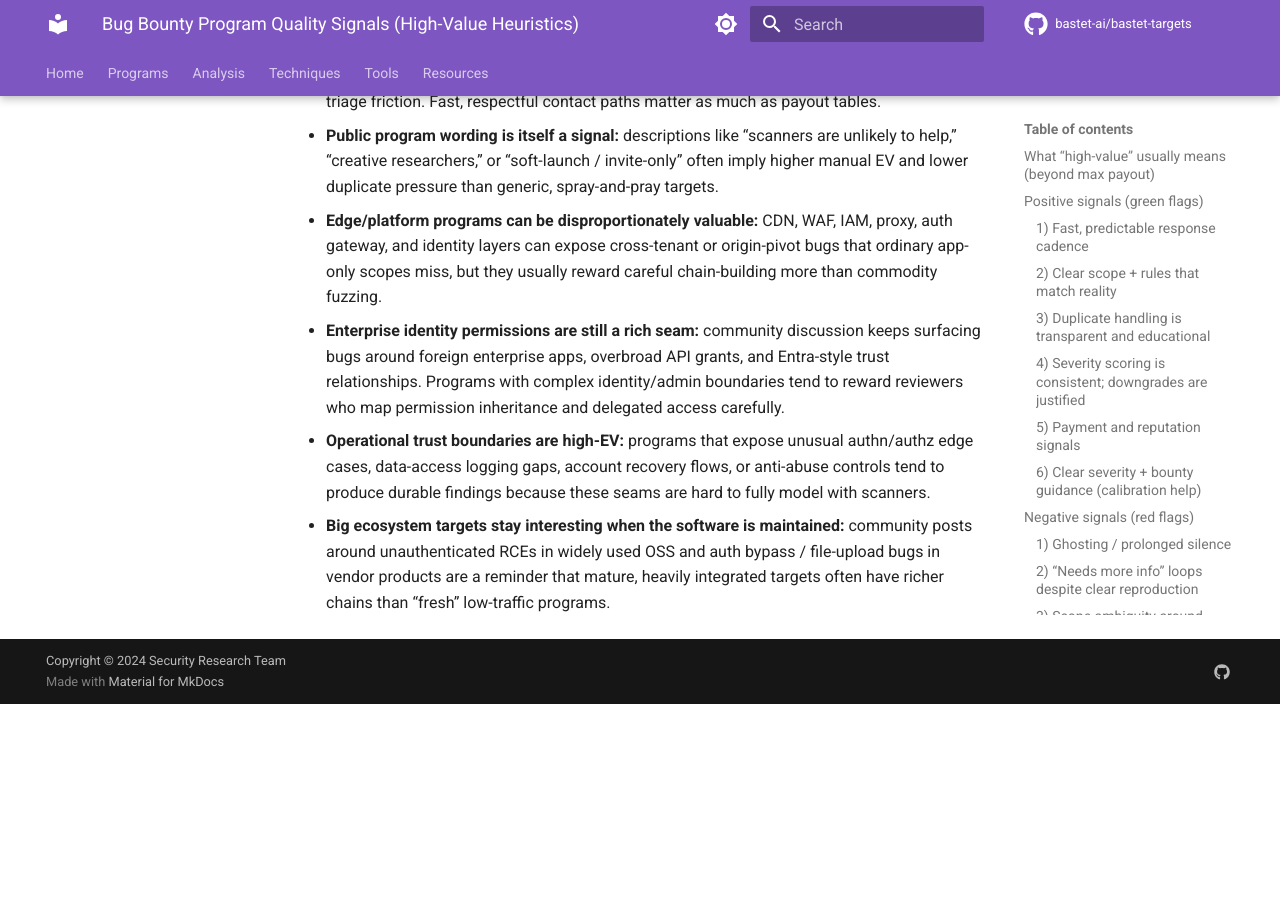
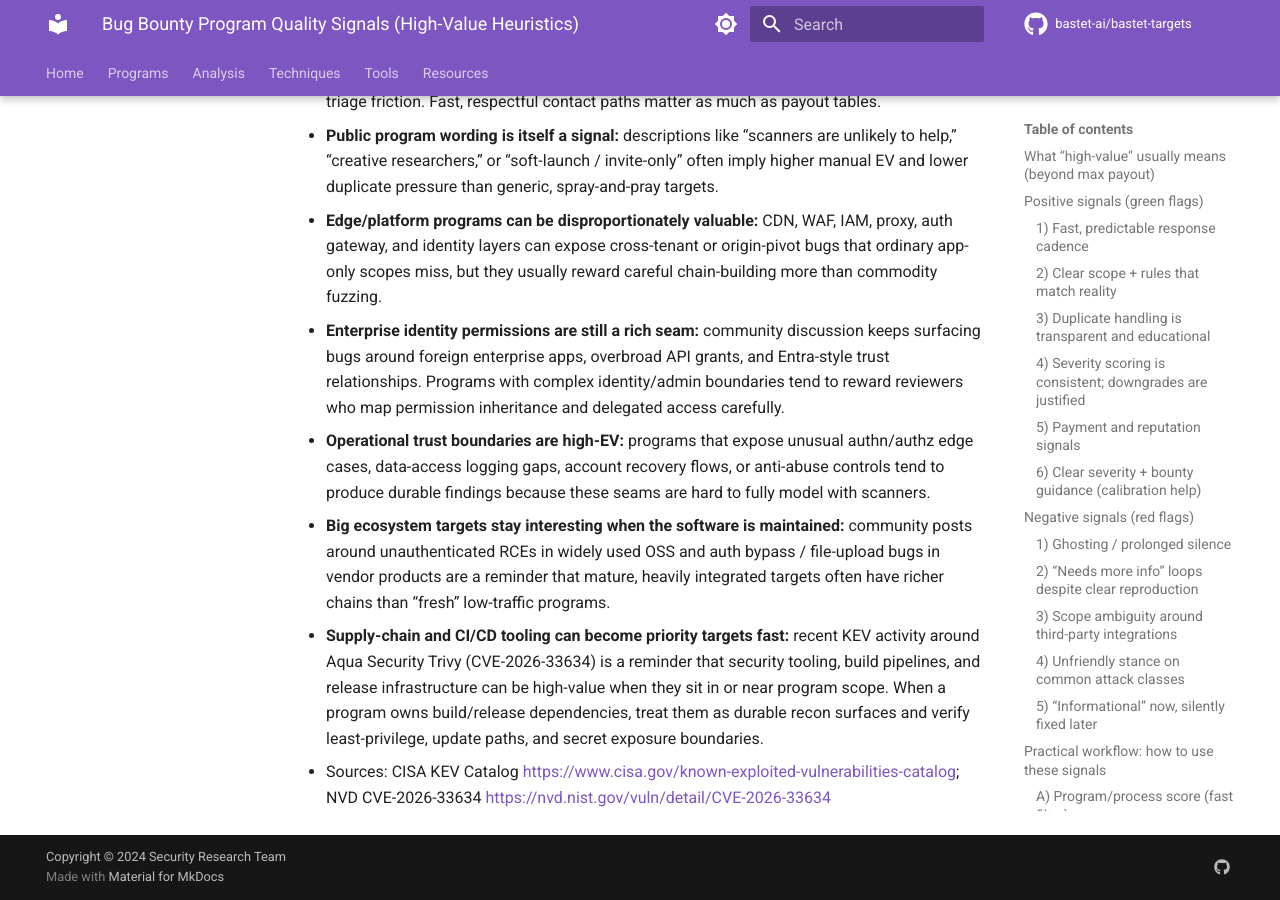
Before and after one commit to bastet-ai/bastet-targets, an MkDocs documentation site: the page built from docs/program-quality-signals.md, in a window 1280 px wide and 900 px high, scrolled down 4605 px. Built offline with MkDocs 1.6.1 and Material for MkDocs 9.7.7, drawn with Linux system fonts in a browser that asks for light colours; comment, search, counter and statistics services are not loaded; before the commit the page ends 5309 px from its top, so only the background shows below that.

Commit message:
docs: note Trivy KEV supply-chain signal

```diff
--- a/docs/program-quality-signals.md
+++ b/docs/program-quality-signals.md
@@ -139,3 +139,5 @@
 - **Enterprise identity permissions are still a rich seam:** community discussion keeps surfacing bugs around foreign enterprise apps, overbroad API grants, and Entra-style trust relationships. Programs with complex identity/admin boundaries tend to reward reviewers who map permission inheritance and delegated access carefully.
 - **Operational trust boundaries are high-EV:** programs that expose unusual authn/authz edge cases, data-access logging gaps, account recovery flows, or anti-abuse controls tend to produce durable findings because these seams are hard to fully model with scanners.
 - **Big ecosystem targets stay interesting when the software is maintained:** community posts around unauthenticated RCEs in widely used OSS and auth bypass / file-upload bugs in vendor products are a reminder that mature, heavily integrated targets often have richer chains than “fresh” low-traffic programs.
+- **Supply-chain and CI/CD tooling can become priority targets fast:** recent KEV activity around Aqua Security Trivy (CVE-2026-33634) is a reminder that security tooling, build pipelines, and release infrastructure can be high-value when they sit in or near program scope. When a program owns build/release dependencies, treat them as durable recon surfaces and verify least-privilege, update paths, and secret exposure boundaries.
+  - Sources: CISA KEV Catalog <https://www.cisa.gov/known-exploited-vulnerabilities-catalog>; NVD CVE-2026-33634 <https://nvd.nist.gov/vuln/detail/CVE-2026-33634>
```
